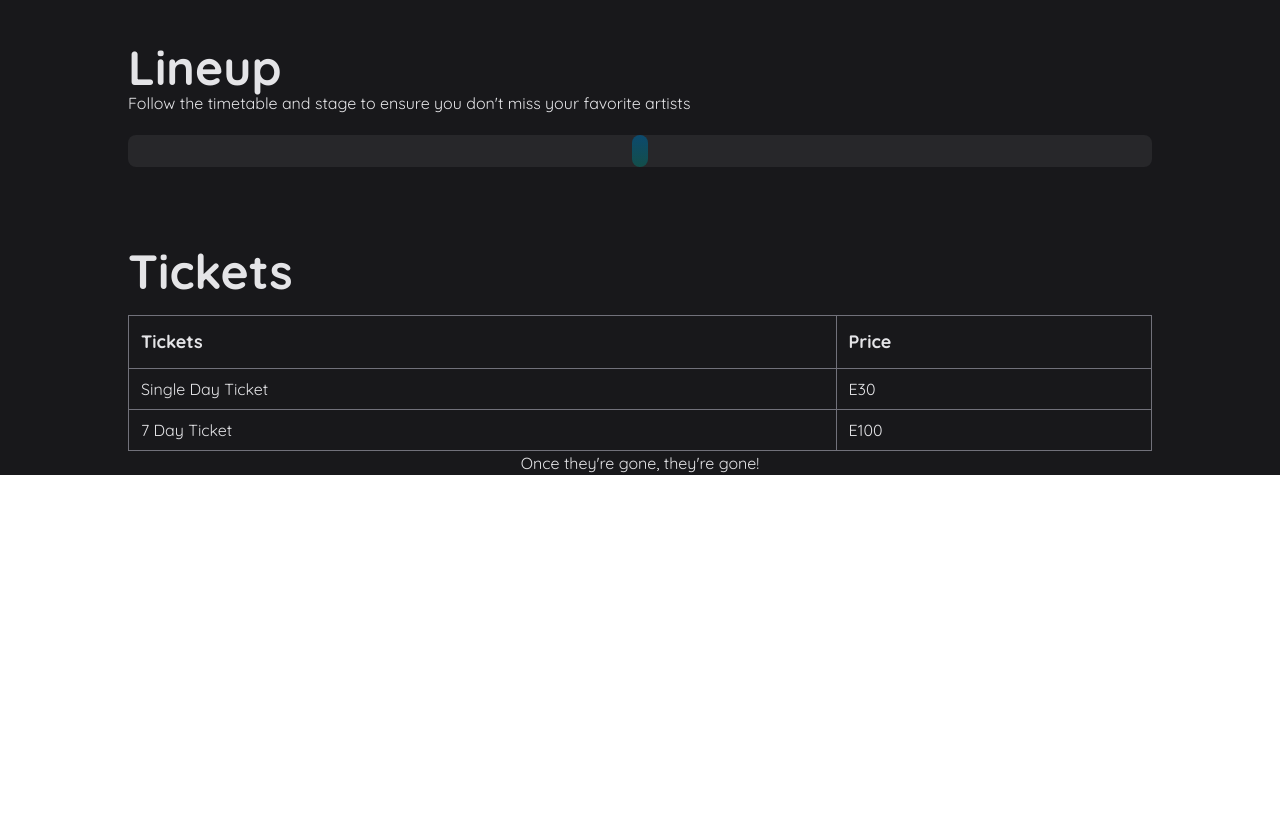
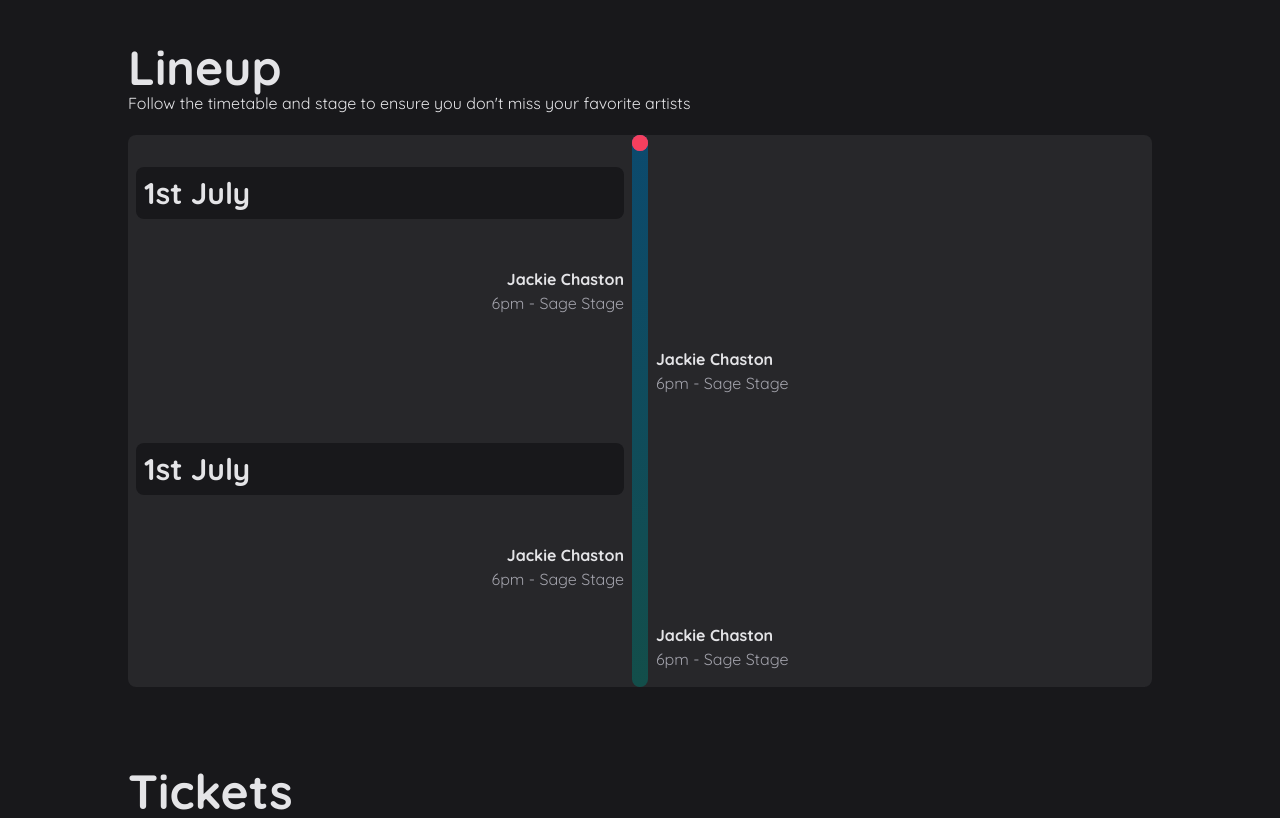
Before and after one commit to DaviesAmedeus/tw-mf, a website: page src/index.html in a window 1280 px wide. Shown: the part 1300-2118 px from the top of the page. Before the commit the page ends 1775 px from the top, so only its background shows below. Drawn offline with Linux system fonts and the light colour scheme.

Commit message:
Building the tickets & lineup timeline sections

```diff
--- a/src/index.html
+++ b/src/index.html
@@ -49,7 +49,7 @@
       <header class="text-zinc-200">
         <!-- Dark & Light mode button -->
          <div id="dark-mode-toggle"
-         class="fixed top-24 right-0 inline-block w-12 cursor-pointer rounded-l-lg bg-zinc-900 dark:bg-zinc-200 dark:text-zinc-900 text-zinc-200 p-2 text-3xl ">
+         class="z-10 fixed top-24 right-0 inline-block w-12 cursor-pointer rounded-l-lg bg-zinc-900 dark:bg-zinc-200 dark:text-zinc-900 text-zinc-200 p-2 text-3xl ">
           <i class="fa-solid fa-sun dark:hidden"></i>
           <i class="fa-solid fa-moon hidden dark:inline"></i>
 
@@ -305,16 +305,59 @@
             </div>
           </div>
         </div>
-        <!-- Timeline section -->
+
+        <!-- TIMELINE PART -->
         <h2 class="mt-20">Lineup</h2>
         <p>
           Follow the timetable and stage to ensure you don't miss your favorite artists
         </p>
+
         <div class="relative rounded-lg  mt-5 bg-zinc-800 py-4 px-2 text-zinc-200">
-          <div class="absolute top-0 left-1/2 w-4 -ml-[8px] h-full rounded-full bg-gradient-to-b from-sky-900 via-cyan-0 00 to-teal-900"></div>
+          <!-- The Timeline itself-->
+          <div class="absolute top-0 left-1/2 w-4 -ml-[8px] h-full rounded-full bg-gradient-to-b from-sky-900 via-cyan-0 00 to-teal-900">
+            <div class="sticky top-1/2">
+              <div class="relative h-4 w-4">
+                <div class="absolute h-4 w-4 animate-ping rounded-full bg-pink-500 opacity-75"></div>
+                <div class="bg-rose-500 rounded-full relative h-4 w-4"></div>
+              </div>
+            </div>
+          </div>
+          <div class="grid grid-cols-2 gap-8">
+              <div>
+                <h4 class="my-4 rounded-lg bg-zinc-900 p-2">1st July</h4>
+              </div>
+              <div></div>
+              <div class="text-right">
+                <div class="font-bold">Jackie Chaston</div>
+                <div class="text-zinc-400">6pm - Sage Stage</div>
+              </div>
+              <div></div>
+              <div></div>
+              <div>
+                <div class="font-bold">Jackie Chaston</div>
+                <div class="text-zinc-400">6pm - Sage Stage</div>
+              </div>
 
+              <div>
+                <h4 class="my-4 rounded-lg bg-zinc-900 p-2">1st July</h4>
+              </div>
+              <div></div>
+              <div class="text-right">
+                <div class="font-bold">Jackie Chaston</div>
+                <div class="text-zinc-400">6pm - Sage Stage</div>
+              </div>
+              <div></div>
+              <div></div>
+              <div>
+                <div class="font-bold">Jackie Chaston</div>
+                <div class="text-zinc-400">6pm - Sage Stage</div>
+              </div>
+          </div>
         </div>
+
+        <!-- TICKETS PART -->
         <h2 class="mt-20">Tickets</h2>
+        <!-- Tickets table -->
         <table class="mt-5 table w-full border border-zinc-500 border-collapse">
            <thead class="text-lg font-bold">
             <td class="border border-zinc-500 p-3">Tickets</td>
@@ -328,9 +371,8 @@
             <tr>
               <td class="border border-zinc-500 py-2 px-3">7 Day Ticket</td>
               <td class="border border-zinc-500 py-2 px-3">E100</td>
-              </tr>
+            </tr>
            </tbody>
-
            <caption class="caption-bottom">Once they're gone, they're gone!</caption>
         </table>
       </div>
```
Also changed, not shown: dist/output.css.
